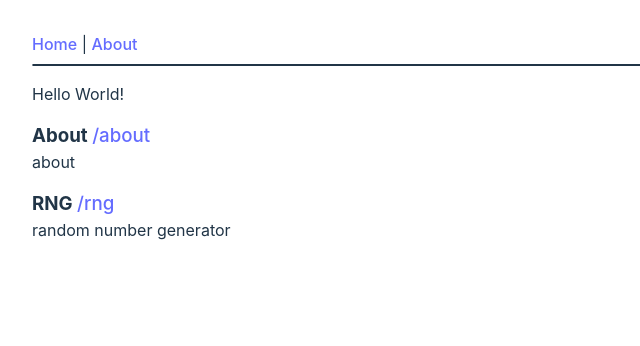
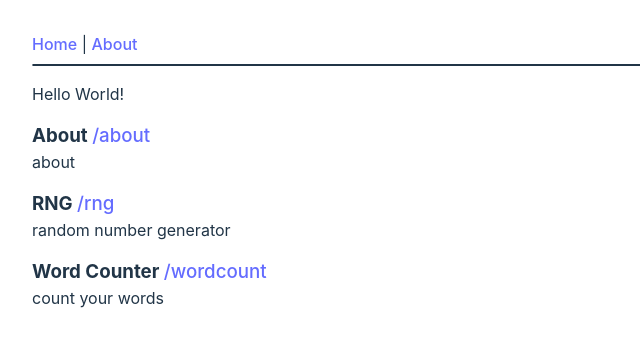
Before and after one commit to knlao/knlao.github.io, a Vue app: page / in a window 1280 px wide. Shown: the top 346 px of the page, without its empty margins (0-640 px from the left). Built offline with nearby package versions, Linux system fonts and the light colour scheme.

Commit message:
Added WordCount in Home

```diff
--- a/src/components/Home.vue
+++ b/src/components/Home.vue
@@ -6,6 +6,7 @@ import Shortcut from './Shortcut.vue'
     <p>Hello World!</p>
     <Shortcut title="About" link="/about" description="about"></Shortcut>
     <Shortcut title="RNG" link="/rng" description="random number generator"></Shortcut>
+    <Shortcut title="Word Counter" link="/wordcount" description="count your words"></Shortcut>
 </template>
 
 <style scoped>
```
Also changed, not shown: 3 other files (tests, documents, lock files or other folders).
